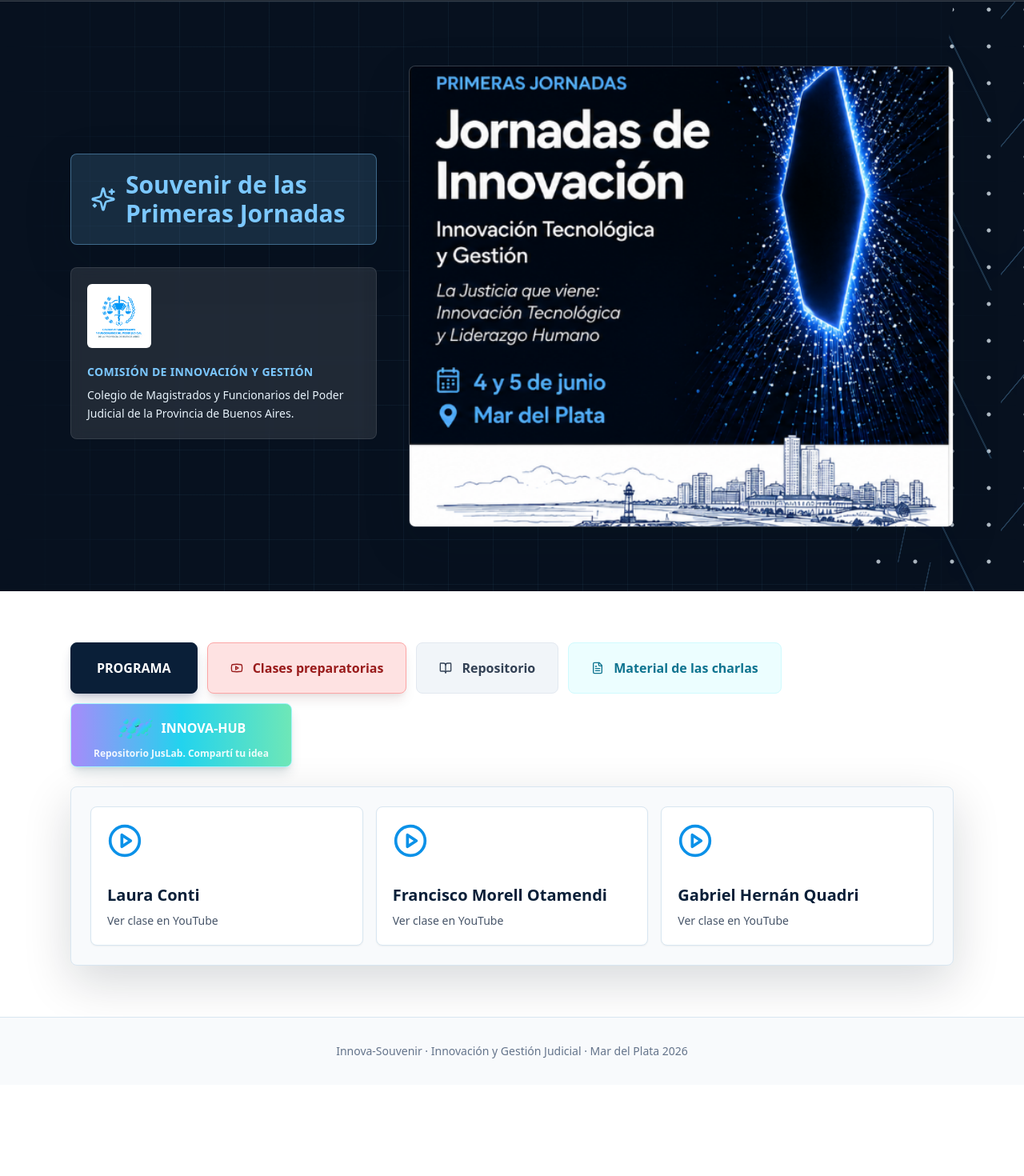
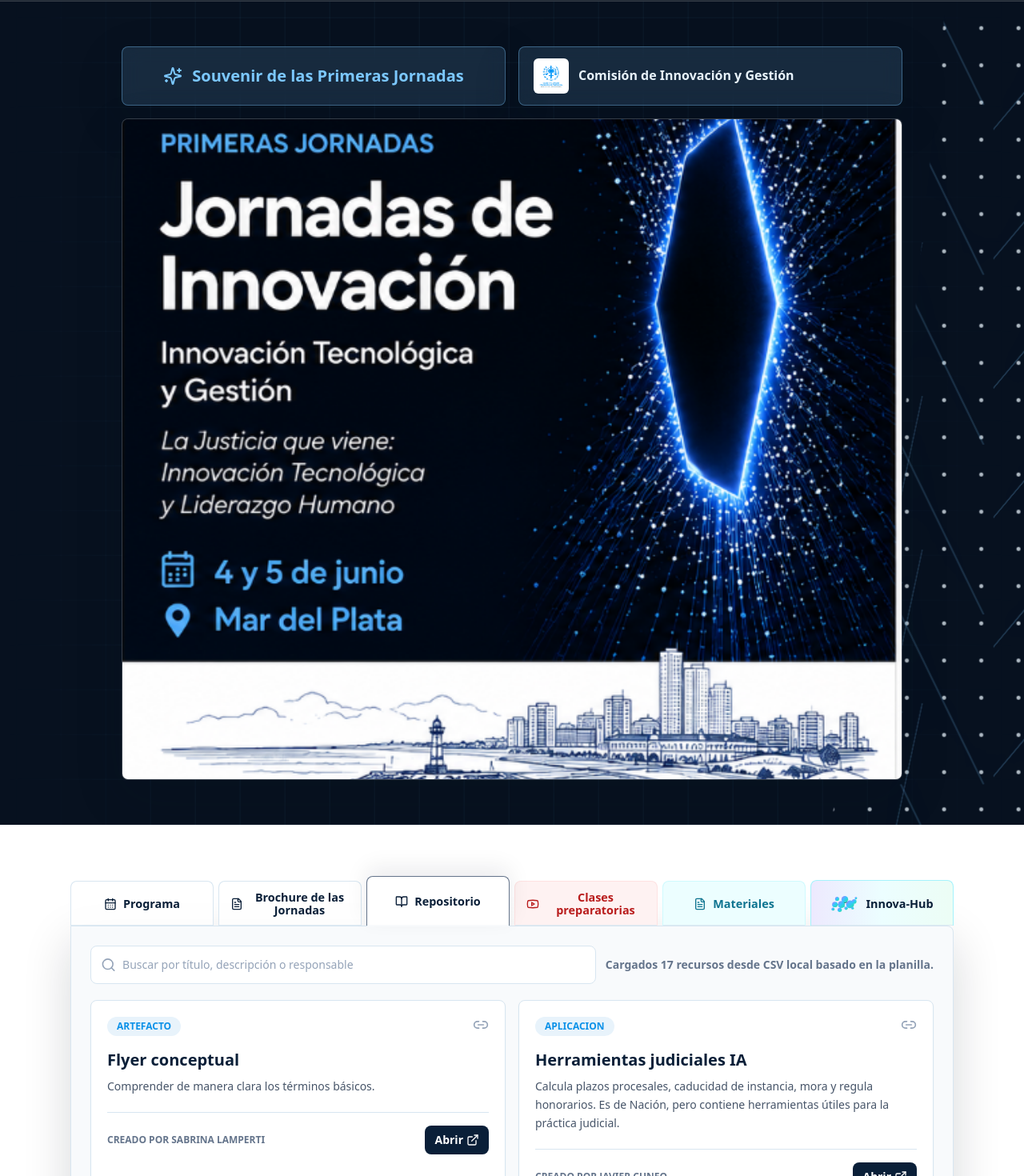
Before and after one commit to Panchomorell/innova-souvenir, a React (Vite) app: page / in a window 1280 px wide. Shown: the part 79-1549 px from the top of the page at 80% size. Before the commit the page ends 1435 px from the top, so only its background shows below. Built offline with nearby package versions, Linux system fonts and the light colour scheme.

Commit message:
Refine navigation and event materials

```diff
--- a/src/main.jsx
+++ b/src/main.jsx
@@ -7,7 +7,6 @@ import {
   ExternalLink,
   FileText,
   Link2,
-  MapPin,
   PlayCircle,
   Scale,
   Search,
@@ -93,11 +92,6 @@ const talks = [
     links: [{ label: "Presentación", url: "https://www.canva.com/design/DAHLbTEzD9I/o9sZFeGc5t6Kt1WjMAJgCQ/edit" }]
   },
   {
-    speaker: "HUGO ÁLVAREZ SAEZ",
-    title: "Próximamente",
-    links: [{ label: "Próximamente", soon: true }]
-  },
-  {
     speaker: "Yazmin Belen Quiroga - Pablo Casas",
     title: "Inteligencia artificial e innovación judicial: la experiencia de AymurAI en el Juzgado Penal 10 de la Ciudad de Buenos Aires",
     links: [{ label: "Presentación", url: "https://docs.google.com/presentation/d/1fgGCBUC0T7_7dhxq3Kq59E3ipGbrQd86/edit?usp=sharing&ouid=113413225707369128631&rtpof=true&sd=true" }]
@@ -136,8 +130,7 @@ const talks = [
     speaker: "Taller Ing. Microsoft",
     title: "Agentes de IA con Microsoft Copilot para asistencia a la gestión judicial",
     links: [
-      { label: "Presentación 1", url: "https://docs.google.com/presentation/d/1L4DuFDqEsGPW-Q0cAA9MtAz-27vywWsm/edit?usp=sharing&ouid=113413225707369128631&rtpof=true&sd=true" },
-      { label: "Presentación Freire", soon: true }
+      { label: "Presentación 1", url: "https://docs.google.com/presentation/d/1L4DuFDqEsGPW-Q0cAA9MtAz-27vywWsm/edit?usp=sharing&ouid=113413225707369128631&rtpof=true&sd=true" }
     ]
   },
   {
@@ -148,9 +141,28 @@ const talks = [
 ];
 
 const tabs = [
+  { id: "repositorio", label: "Repositorio", icon: BookOpen },
   { id: "clases", label: "Clases preparatorias", icon: Youtube },
-  { id: "repositorio", label: "Repositorio", icon: BookOpen },
-  { id: "charlas", label: "Material de las charlas", icon: FileText }
+  { id: "charlas", label: "Materiales", icon: FileText }
+];
+
+const externalTabs = [
+  {
+    label: "Programa",
+    icon: CalendarDays,
+    href: "https://d5d47d45-ac39-416c-bfe1-4835d95a23aa.usrfiles.com/ugd/3a5938_6ad6761b534f4d79829515a783fe0653.pdf"
+  },
+  {
+    label: "Brochure de las Jornadas",
+    icon: FileText,
+    href: "https://drive.google.com/file/d/1yKJbFjXPUx9_ZWfbSZ8NVwpsMq1cTgT9/view?usp=sharing"
+  },
+  {
+    label: "Innova-Hub",
+    icon: Sparkles,
+    href: "https://innovalab.pjm.gob.ar/",
+    logo: "/assets/innova-hub-logo.svg"
+  }
 ];
 
 function normalize(value) {
@@ -252,29 +264,24 @@ function Hero() {
   return (
     <section className="relative overflow-hidden bg-judicial-ink text-white">
       <div className="network-field" aria-hidden="true" />
-      <div className="mx-auto grid min-h-[620px] w-full max-w-6xl items-center gap-10 px-4 py-14 sm:px-6 lg:grid-cols-[.72fr_1.28fr] lg:py-20">
-        <div className="relative z-10">
-          <div className="mb-7 inline-flex max-w-sm items-center gap-3 rounded-lg border border-judicial-sky/40 bg-judicial-sky/15 px-6 py-5 text-2xl font-black leading-tight text-judicial-sky shadow-judicial sm:text-3xl">
-            <Sparkles className="h-8 w-8 shrink-0" />
-            Souvenir de las Primeras Jornadas
+      <div className="mx-auto flex min-h-[540px] w-full max-w-5xl flex-col justify-center gap-4 px-4 py-10 sm:px-6 lg:py-14">
+        <div className="relative z-10 grid gap-4 md:grid-cols-2">
+          <div className="hero-ribbon">
+            <Sparkles className="h-6 w-6 shrink-0" />
+            <span>Souvenir de las Primeras Jornadas</span>
           </div>
-          <div className="rounded-lg border border-white/10 bg-white/10 p-5 backdrop-blur">
+          <div className="hero-ribbon hero-ribbon-soft">
             <img
               src="/assets/logo-cmfbsas.png"
-              alt=""
-              className="mb-5 h-20 w-20 rounded-md bg-white object-contain p-1"
+              alt="Colegio de Magistrados y Funcionarios PBA"
+              className="h-11 w-11 shrink-0 rounded-md bg-white object-contain p-1"
             />
-            <p className="text-sm font-semibold uppercase tracking-wide text-judicial-sky">
-              Comisión de Innovación y Gestión
-            </p>
-            <p className="mt-2 text-sm leading-relaxed text-judicial-mist">
-              Colegio de Magistrados y Funcionarios del Poder Judicial de la Provincia de Buenos Aires.
-            </p>
+            <span>Comisión de Innovación y Gestión</span>
           </div>
         </div>
 
         <div className="relative z-10">
-          <div className="overflow-hidden rounded-lg border border-white/10 bg-white/10 shadow-judicial backdrop-blur-lg">
+          <div className="overflow-hidden rounded-lg border border-white/10 bg-white/10 shadow-judicial backdrop-blur-lg transition duration-500 hover:-translate-y-1 hover:border-judicial-sky/40 hover:shadow-[0_28px_80px_rgba(7,17,31,0.34)]">
             <img
               src="/assets/jornadas-mdq.png"
               alt="Flyer Jornadas de Innovación"
@@ -287,27 +294,44 @@ function Hero() {
   );
 }
 
-function TabButton({ active, icon: Icon, label, onClick, tone }) {
+function WindowTab({ active = false, href, icon: Icon, label, logo, onClick, tone = "neutral" }) {
   const toneClasses = {
+    repositorio: active
+      ? "border-slate-500 bg-white text-judicial-navy"
+      : "border-slate-200 bg-slate-100 text-slate-700 hover:bg-white",
     clases: active
-      ? "border-red-300 bg-red-100 text-red-800 shadow-lg shadow-red-950/10"
-      : "border-red-100 bg-red-50 text-red-700 hover:border-red-200 hover:bg-red-100",
-    repositorio: active
-      ? "border-slate-500 bg-slate-700 text-white shadow-lg shadow-slate-950/15"
-      : "border-slate-200 bg-slate-100 text-slate-700 hover:border-slate-300 hover:bg-slate-200",
+      ? "border-red-300 bg-white text-red-800"
+      : "border-red-100 bg-red-50 text-red-700 hover:bg-white",
     charlas: active
-      ? "border-cyan-400 bg-cyan-100 text-cyan-800 shadow-lg shadow-cyan-950/10"
-      : "border-cyan-100 bg-cyan-50 text-cyan-700 hover:border-cyan-200 hover:bg-cyan-100"
+      ? "border-cyan-300 bg-white text-cyan-800"
+      : "border-cyan-100 bg-cyan-50 text-cyan-700 hover:bg-white",
+    neutral: "border-judicial-line bg-white/80 text-judicial-navy hover:bg-white",
+    hub: "border-cyan-200 bg-gradient-to-r from-violet-100 via-cyan-50 to-emerald-50 text-judicial-navy hover:from-violet-50 hover:to-emerald-100"
   };
 
+  const className = `window-tab ${active ? "window-tab-active" : ""} ${toneClasses[tone]}`;
+  const contents = (
+    <>
+      {logo ? (
+        <img src={logo} alt="" className="h-8 w-9 shrink-0 object-contain" />
+      ) : (
+        <Icon className="h-4 w-4 shrink-0" />
+      )}
+      <span>{label}</span>
+    </>
+  );
+
+  if (href) {
     return (
-    <button
-      type="button"
-      onClick={onClick}
-      className={`flex min-h-16 flex-1 items-center justify-center gap-3 rounded-lg border px-4 text-base font-black transition sm:flex-none sm:px-7 ${toneClasses[tone]}`}
-    >
-      <Icon className="h-4 w-4" />
-      {label}
+      <a href={href} target="_blank" rel="noreferrer" className={className}>
+        {contents}
+      </a>
+    );
+  }
+
+  return (
+    <button type="button" onClick={onClick} className={className}>
+      {contents}
     </button>
   );
 }
@@ -321,7 +345,7 @@ function ClassTab() {
           href={item.url}
           target="_blank"
           rel="noreferrer"
-          className="group rounded-lg border border-judicial-line bg-white p-5 shadow-sm transition hover:-translate-y-0.5 hover:border-judicial-sky hover:shadow-judicial"
+          className="interactive-card group rounded-lg border border-judicial-line bg-white p-5 shadow-sm"
         >
           <PlayCircle className="mb-8 h-11 w-11 text-judicial-blue transition group-hover:scale-105" />
           <h3 className="text-xl font-black text-judicial-navy">{item.name}</h3>
@@ -384,7 +408,7 @@ function RepositoryTab() {
         {visibleRepositories.map((item) => (
           <article
             key={`${item.titulo}-${item.link}`}
-            className="rounded-lg border border-judicial-line bg-white p-5 shadow-sm"
+            className="interactive-card rounded-lg border border-judicial-line bg-white p-5 shadow-sm"
           >
             <div className="mb-4 flex items-start justify-between gap-3">
               <span className="rounded-full bg-judicial-mist px-3 py-1 text-xs font-black uppercase text-judicial-blue">
@@ -404,7 +428,7 @@ function RepositoryTab() {
                     href={item.link}
                     target="_blank"
                     rel="noreferrer"
-                    className="inline-flex items-center justify-center gap-1 rounded-lg bg-judicial-navy px-3 py-2 text-sm font-bold text-white transition hover:bg-judicial-blue"
+                    className="interactive-link inline-flex items-center justify-center gap-1 rounded-lg bg-judicial-navy px-3 py-2 text-sm font-bold text-white"
                   >
                     {item.linkLabel || (item.archivo ? "Ver App" : "Abrir")} <ExternalLink className="h-4 w-4" />
                   </a>
@@ -414,7 +438,7 @@ function RepositoryTab() {
                     href={item.archivo}
                     target="_blank"
                     rel="noreferrer"
-                    className="inline-flex items-center justify-center gap-1 rounded-lg border border-judicial-line bg-white px-3 py-2 text-sm font-bold text-judicial-navy transition hover:border-judicial-sky hover:bg-judicial-mist"
+                    className="interactive-link inline-flex items-center justify-center gap-1 rounded-lg border border-judicial-line bg-white px-3 py-2 text-sm font-bold text-judicial-navy"
                   >
                     {item.archivoLabel || "Archivo:"} <ExternalLink className="h-4 w-4" />
                   </a>
@@ -429,20 +453,13 @@ function RepositoryTab() {
 }
 
 function TalksTab() {
-  const [notice, setNotice] = useState("");
-
   return (
-    <div className="space-y-5">
-      {notice && (
-        <div className="rounded-lg border border-red-200 bg-red-50 p-4 text-sm font-black uppercase tracking-wide text-red-700">
-          {notice}
-        </div>
-      )}
+    <div>
       <div className="grid gap-4 md:grid-cols-2 xl:grid-cols-3">
         {talks.map((item) => (
           <article
             key={`${item.speaker}-${item.title}`}
-            className={`min-h-52 rounded-lg border p-5 shadow-sm ${
+            className={`interactive-card min-h-52 rounded-lg border p-5 shadow-sm ${
               item.featured
                 ? "border-cyan-200 bg-cyan-50 md:col-span-2 xl:col-span-3"
                 : "border-judicial-line bg-white"
@@ -466,28 +483,17 @@ function TalksTab() {
               </h3>
             )}
             <div className={`mt-5 flex flex-wrap gap-2 ${item.featured ? "gap-3" : ""}`}>
-              {item.links.map((link) =>
-                link.soon ? (
-                  <button
-                    key={`${item.speaker}-${link.label}`}
-                    type="button"
-                    onClick={() => setNotice("Próximamente")}
-                    className={`${item.featured ? "min-h-12 px-4" : "min-h-10 px-3"} inline-flex items-center justify-center rounded-lg border border-red-200 bg-red-50 text-sm font-black text-red-700 transition hover:bg-red-100`}
-                  >
-                    {link.label}
-                  </button>
-                ) : (
+              {item.links.map((link) => (
                 <a
                   key={`${item.speaker}-${link.label}`}
                   href={link.url}
                   target="_blank"
                   rel="noreferrer"
-                    className={`${item.featured ? "min-h-12 px-4" : "min-h-10 px-3"} inline-flex items-center justify-center rounded-lg bg-judicial-navy text-sm font-black text-white transition hover:bg-judicial-blue`}
+                  className={`${item.featured ? "min-h-12 px-4" : "min-h-10 px-3"} interactive-link inline-flex items-center justify-center rounded-lg bg-judicial-navy text-sm font-black text-white`}
                 >
                   {link.label}
                 </a>
-                )
-              )}
+              ))}
             </div>
           </article>
         ))}
@@ -497,21 +503,15 @@ function TalksTab() {
 }
 
 function ContentTabs() {
-  const [activeTab, setActiveTab] = useState("clases");
+  const [activeTab, setActiveTab] = useState("repositorio");
 
   return (
     <section className="mx-auto w-full max-w-6xl px-4 py-12 sm:px-6 sm:py-16">
-      <div className="mb-6 flex flex-col gap-3 sm:flex-row sm:flex-wrap">
-        <a
-          href="https://d5d47d45-ac39-416c-bfe1-4835d95a23aa.usrfiles.com/ugd/3a5938_6ad6761b534f4d79829515a783fe0653.pdf"
-          target="_blank"
-          rel="noreferrer"
-          className="flex min-h-16 flex-1 items-center justify-center rounded-lg border border-judicial-navy bg-judicial-navy px-4 text-base font-black text-white shadow-lg shadow-blue-950/20 transition hover:bg-judicial-blue sm:flex-none sm:px-8"
-        >
-          PROGRAMA
-        </a>
+      <div className="window-tabs mb-0">
+        <WindowTab {...externalTabs[0]} />
+        <WindowTab {...externalTabs[1]} />
         {tabs.map((tab) => (
-          <TabButton
+          <WindowTab
             key={tab.id}
             active={activeTab === tab.id}
             icon={tab.icon}
@@ -520,23 +520,10 @@ function ContentTabs() {
             tone={tab.id}
           />
         ))}
-        <a
-          href="https://innovalab.pjm.gob.ar/"
-          target="_blank"
-          rel="noreferrer"
-          className="flex min-h-20 flex-1 flex-col items-center justify-center gap-1 rounded-lg border border-cyan-200 bg-gradient-to-r from-violet-400 via-cyan-400 to-emerald-300 px-5 text-base font-black text-white shadow-lg shadow-cyan-950/15 transition hover:brightness-105 sm:flex-none sm:px-7"
-        >
-          <span className="flex items-center gap-2">
-            <img src="/assets/innova-hub-logo.svg" alt="" className="h-10 w-12 object-contain" />
-            INNOVA-HUB
-          </span>
-          <span className="text-xs font-bold leading-tight text-white/90">
-            Repositorio JusLab. Compartí tu idea
-          </span>
-        </a>
+        <WindowTab {...externalTabs[2]} tone="hub" />
       </div>
 
-      <div className="rounded-lg border border-judicial-line bg-slate-50 p-4 shadow-judicial sm:p-6">
+      <div className="rounded-b-lg rounded-tr-lg border border-judicial-line bg-slate-50 p-4 shadow-judicial sm:p-6">
         {activeTab === "clases" && <ClassTab />}
         {activeTab === "repositorio" && <RepositoryTab />}
         {activeTab === "charlas" && <TalksTab />}
--- a/src/styles.css
+++ b/src/styles.css
@@ -43,6 +43,7 @@
     clip-path: polygon(50% 0, 100% 0, 88% 100%, 22% 100%, 39% 57%);
     filter: drop-shadow(0 0 22px rgba(124, 200, 255, .32));
     opacity: .82;
+    animation: network-drift 12s ease-in-out infinite alternate;
   }
 
   .network-field::after {
@@ -54,5 +55,179 @@
       linear-gradient(90deg, rgba(124, 200, 255, .055) 1px, transparent 1px);
     background-size: 56px 56px;
     mask-image: linear-gradient(90deg, transparent, black 18%, black 78%, transparent);
+    animation: grid-shift 18s linear infinite;
+  }
+
+  .hero-ribbon {
+    display: flex;
+    min-height: 72px;
+    align-items: center;
+    justify-content: center;
+    gap: 12px;
+    border: 1px solid rgba(124, 200, 255, .38);
+    border-radius: 8px;
+    background: rgba(124, 200, 255, .14);
+    padding: 14px 18px;
+    color: #7cc8ff;
+    font-size: 1.25rem;
+    font-weight: 900;
+    line-height: 1.12;
+    text-align: center;
+    box-shadow: 0 20px 60px rgba(5, 17, 32, 0.16);
+    backdrop-filter: blur(12px);
+    transition: transform .24s ease, border-color .24s ease, background .24s ease;
+  }
+
+  .hero-ribbon:hover {
+    transform: translateY(-2px);
+    border-color: rgba(124, 200, 255, .68);
+    background: rgba(124, 200, 255, .2);
+  }
+
+  .hero-ribbon-soft {
+    justify-content: flex-start;
+    color: #e8f3fb;
+    font-size: 1rem;
+    text-align: left;
+  }
+
+  .window-tabs {
+    display: flex;
+    flex-wrap: wrap;
+    align-items: flex-end;
+    gap: 6px;
+  }
+
+  .window-tab {
+    position: relative;
+    display: inline-flex;
+    min-height: 56px;
+    flex: 1 1 170px;
+    align-items: center;
+    justify-content: center;
+    gap: 8px;
+    border-width: 1px;
+    border-style: solid;
+    border-bottom: 0;
+    border-radius: 8px 8px 0 0;
+    padding: 12px 14px;
+    font-size: .9rem;
+    font-weight: 900;
+    line-height: 1.08;
+    text-align: center;
+    text-decoration: none;
+    box-shadow: inset 0 -1px 0 rgba(216, 230, 241, .8);
+    transition:
+      transform .22s ease,
+      box-shadow .22s ease,
+      filter .22s ease,
+      background .22s ease,
+      border-color .22s ease;
+  }
+
+  .window-tab:hover {
+    z-index: 2;
+    transform: translateY(-4px);
+    box-shadow: 0 14px 34px rgba(5, 17, 32, .12);
+    filter: saturate(1.05);
+  }
+
+  .window-tab-active {
+    z-index: 3;
+    min-height: 62px;
+    box-shadow: 0 -10px 28px rgba(5, 17, 32, .08);
+  }
+
+  .window-tab-active::after {
+    content: "";
+    position: absolute;
+    right: 0;
+    bottom: -1px;
+    left: 0;
+    height: 2px;
+    background: #f8fafc;
+  }
+
+  .interactive-card {
+    position: relative;
+    overflow: hidden;
+    transition:
+      transform .24s ease,
+      border-color .24s ease,
+      box-shadow .24s ease,
+      background .24s ease;
+  }
+
+  .interactive-card::before {
+    content: "";
+    position: absolute;
+    inset: 0;
+    pointer-events: none;
+    background: linear-gradient(130deg, transparent 0 48%, rgba(124, 200, 255, .16) 50%, transparent 54% 100%);
+    opacity: 0;
+    transform: translateX(-28%);
+    transition: opacity .24s ease, transform .42s ease;
+  }
+
+  .interactive-card:hover {
+    transform: translateY(-4px);
+    border-color: #7cc8ff;
+    box-shadow: 0 20px 60px rgba(5, 17, 32, 0.16);
+  }
+
+  .interactive-card:hover::before {
+    opacity: 1;
+    transform: translateX(28%);
+  }
+
+  .interactive-link {
+    transition:
+      transform .2s ease,
+      background .2s ease,
+      border-color .2s ease,
+      box-shadow .2s ease,
+      color .2s ease;
+  }
+
+  .interactive-link:hover {
+    transform: translateY(-2px);
+    border-color: #7cc8ff;
+    background: #0b91e8;
+    color: #ffffff;
+    box-shadow: 0 12px 26px rgba(10, 31, 56, .18);
+  }
+
+  @media (max-width: 640px) {
+    .hero-ribbon {
+      min-height: 64px;
+      font-size: 1rem;
+    }
+
+    .window-tab {
+      min-height: 52px;
+      flex-basis: calc(50% - 6px);
+      font-size: .78rem;
+      padding: 10px 9px;
+    }
+  }
+
+  @keyframes network-drift {
+    from {
+      transform: translate3d(0, 0, 0) scale(1);
+    }
+
+    to {
+      transform: translate3d(-18px, 10px, 0) scale(1.02);
+    }
+  }
+
+  @keyframes grid-shift {
+    from {
+      background-position: 0 0, 0 0;
+    }
+
+    to {
+      background-position: 56px 56px, 56px 56px;
+    }
   }
 }
```
Also changed, not shown: 1 other file (tests, documents, lock files or other folders). Lines whose indentation alone changed are shown as unchanged.
